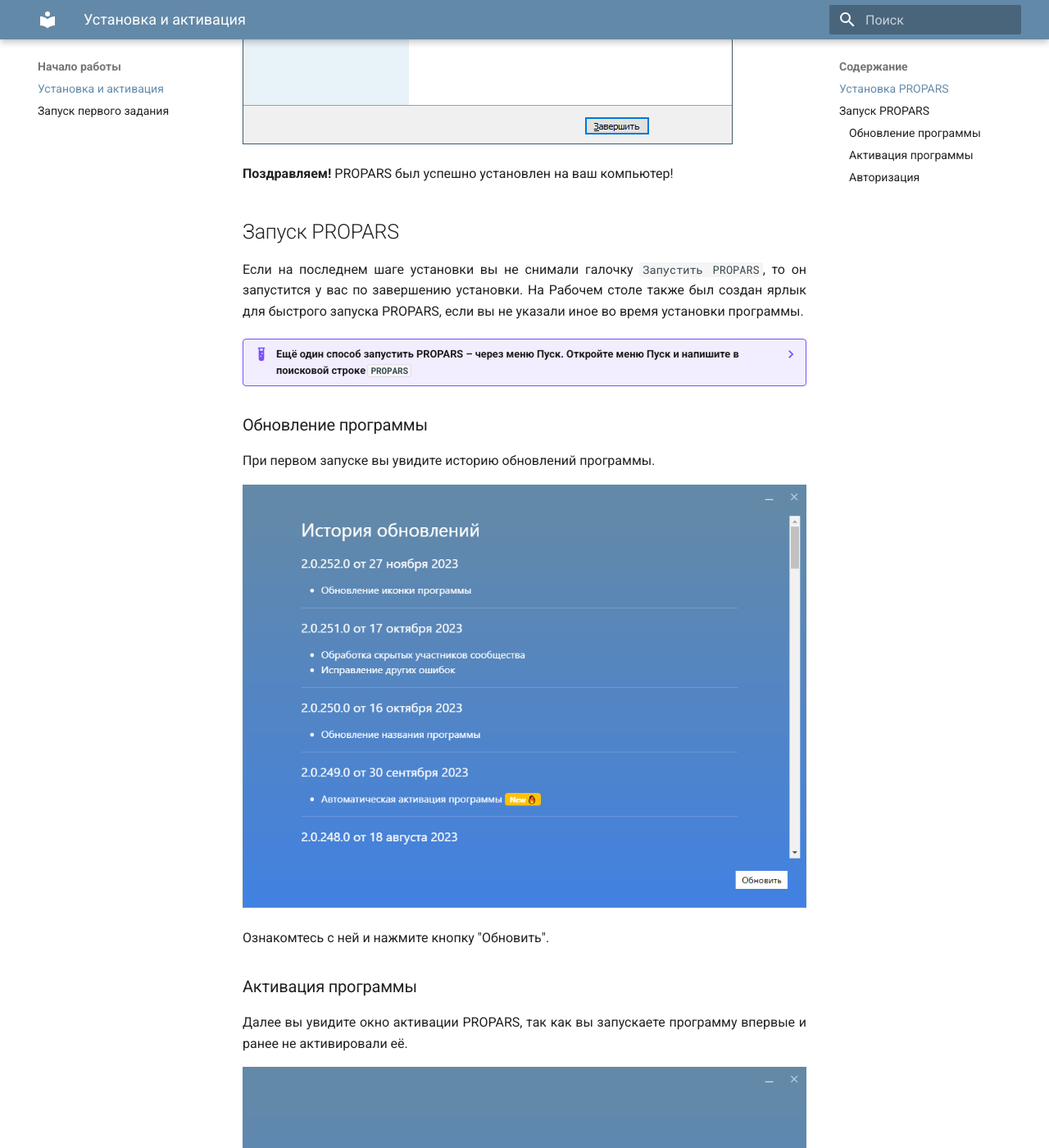
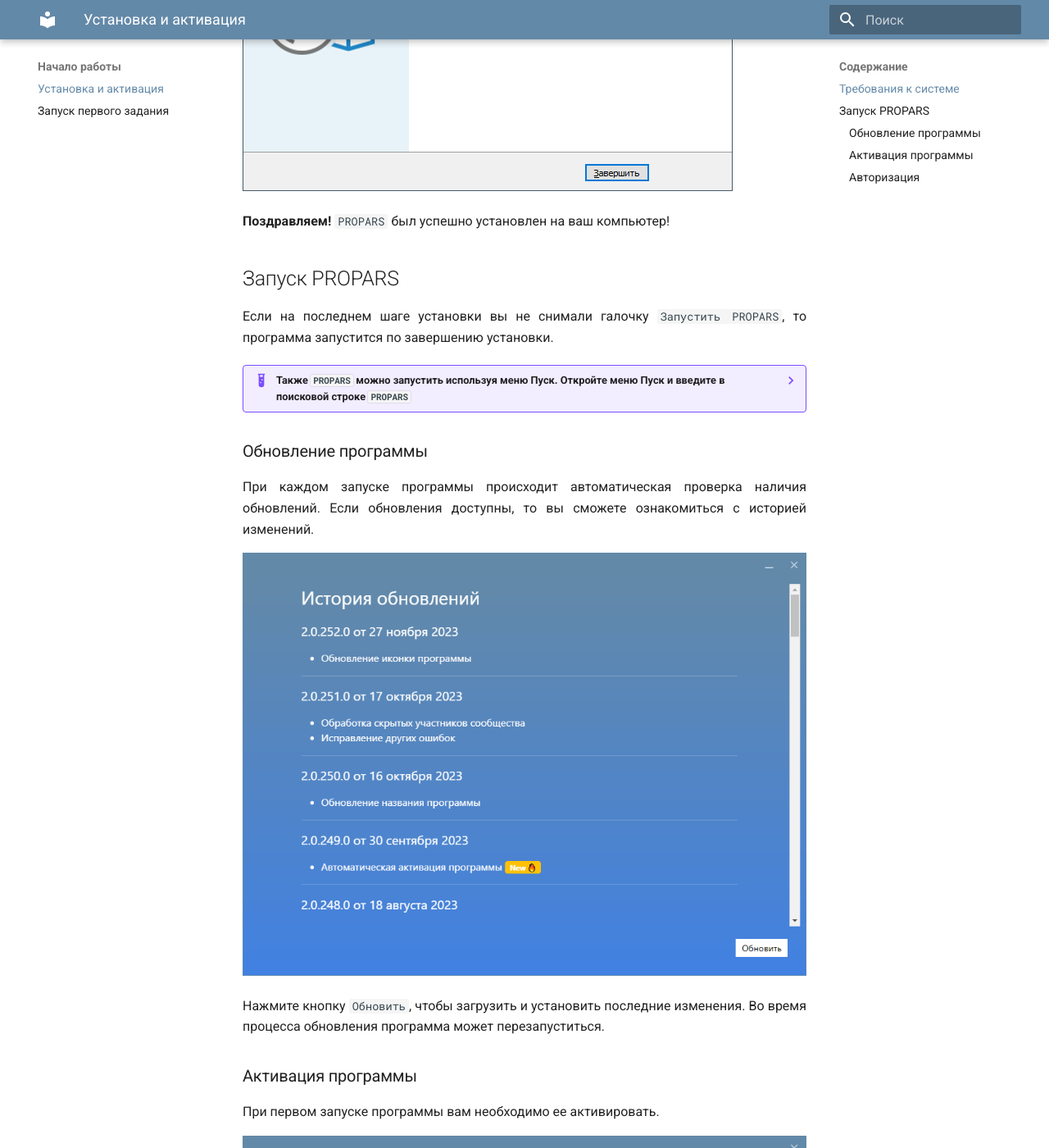
Before and after one commit to VK-Utility/docs, an MkDocs documentation site: the page built from docs/setup-and-launch/install.md, in a window 1280 px wide and 1400 px high, scrolled down 3151 px. Shown: the whole window at 82% size. Built offline with MkDocs 1.6.1 and Material for MkDocs 9.7.7, drawn with Linux system fonts in a browser that asks for light colours; some of the changed text lies outside the part shown.

Commit message:
Rewrite some parts of docs.

```diff
--- a/docs/setup-and-launch/install.md
+++ b/docs/setup-and-launch/install.md
@@ -1,38 +1,54 @@
 
 <div style="text-align: justify">
   <p>Сейчас мы поможем вам установить и активировать PROPARS.</p>
-  <p><b>Не переживайте!</b> Это займет не более 🕛 3 минут! Готовы?</p>
+  <p><b>Не переживайте!</b> Это займет не более 3 минут! Готовы?</p>
 </div>
 
-## Установка PROPARS
+## Требования к системе
+
+- 64-битная версия Windows 7 и выше
+- Минимум 2 ГБ оперативной памяти
+- Доступ в интернет
 
 <div style="text-align: justify">
-  <p>Для наиболее быстрого и простого процесса установки мы создали установщик, который установит <code>PROPARS</code> на ваш компьютер. Скачайте и запустите его.</p>
+  <p>
+    Для наиболее быстрого и простого процесса установки скачайте установщик и запустите его.
+  </p>
 </div>
 
 [:fontawesome-solid-download: Скачать установщик PROPARS :fontawesome-solid-download:](https://soft-issue.com/vku2-version/setups/propars-setup.exe){ .md-button }
 
 ??? question "Что делать, если не запускается установщик?"
-    После запуска вы можете столкнуться с предупреждением от `Windows Smart Screen`.
+    <div style="text-align: justify">
+      <p>
+      После запуска вы можете столкнуться с предупреждением от <code>Windows Smart Screen</code>.
+      </p>
+    </div>
 
     ![](../img/sm_1.png)
 
-    По скольку у нашей программы пока нет цифровой подписи, `Windows Smart Screen` блокирует её запуск. Нажмите в окне на ссылку `Подробнее`, а далее на кнопку `Выполнить в любом случае` как показано на картинке ниже.
+    <div style="text-align: justify">
+      <p>
+        Так как у нашей программы пока нет цифровой подписи, <code>Windows Smart Screen</code> блокирует её запуск. Нажмите в окне ссылку <code>Подробнее</code>, затем кнопку <code>Выполнить в любом случае</code>, как показано на картинке ниже.
+      </p>
+    </div>
 
     ![](../img/sm_2.png)
 
 <div style="text-align: justify">
-После выше указанных действий, у вас запустится установщик. На первом шаге вам необходимо выбрать папку, в которую программа будет установлена.
+  <p>
+    После выполнения вышеуказанных действий у вас запустится установщик. Теперь необходимо выбрать папку, в которую программа будет установлена.
+  </p>
 </div>
 
 ![](../img/installer_1.png)
 
-Далее название для папки программы в меню `Пуск`.
+Далее укажите название папки программы в меню `Пуск`.
 
 ![](../img/installer_2.png)
 
 <div style="text-align: justify">
-  Настройки создания ярлыка на рабочем столе (программа создаёт только один ярлык). Рекомендуем создать ярлык на рабочем столе, чтобы у вас всегда была возможность быстро запустить <code>PROPARS</code>.
+  Затем создайте ярлык программы на рабочем столе.
 </div>
 
 ![](../img/installer_3.png)
@@ -47,66 +63,79 @@
 
 <div style="text-align: justify">
   <p>
-    <b>Поздравляем!</b> PROPARS был успешно установлен на ваш компьютер!
+    <b>Поздравляем!</b> <code>PROPARS</code> был успешно установлен на ваш компьютер!
   </p>
 </div>
 
 ## Запуск PROPARS
 <div style="text-align: justify">
   <p>
-    Если на последнем шаге установки вы не снимали галочку <code>Запустить PROPARS</code>, то он запустится у вас по завершению установки.
-    На Рабочем столе также был создан ярлык для быстрого запуска PROPARS, если вы не указали иное во время установки программы.
+    Если на последнем шаге установки вы не снимали галочку <code>Запустить PROPARS</code>, то программа запустится по завершению установки.
   </p>
 </div>
 
-??? example "Ещё один способ запустить PROPARS – через меню Пуск. Откройте меню Пуск и напишите в поисковой строке `PROPARS`"
+??? example "Также <code>PROPARS</code> можно запустить используя меню Пуск. Откройте меню Пуск и введите в поисковой строке `PROPARS`"
     ![](../img/launch.png)
 
 ### Обновление программы
 
 <div style="text-align: justify">
   <p>
-    При первом запуске вы увидите историю обновлений программы.
+    При каждом запуске программы происходит автоматическая проверка наличия обновлений. Если обновления доступны, то вы сможете ознакомиться с историей изменений.
   </p>
 </div>
 
 ![](./../img/updates.png)
 
-Ознакомтесь с ней и нажмите кнопку "Обновить".
+<div style="text-align: justify">
+  <p>
+    Нажмите кнопку <code>Обновить</code>, чтобы загрузить и установить последние изменения. Во время процесса обновления программа может перезапуститься.
+  </p>
+</div>
 
 ### Активация программы
 
 <div style="text-align: justify">
   <p>
-    Далее вы увидите окно активации PROPARS, так как вы запускаете программу впервые и ранее не активировали её.
+    При первом запуске программы вам необходимо ее активировать.
   </p>
 </div>
 
 ![](./../img/activation.png)
 <div style="text-align: justify">
   <p>
-    Для активации программы введите свой адрес электронной почты и нажмите кнопку <code>Активировать программу</code>. Если всё прошло хорошо, программа отобразит сообщение об успешной активации.
+    Для активации программы введите свой email и нажмите кнопку <code>Активировать программу</code>. Если всё прошло хорошо, программа отобразит сообщение об успешной активации.
   </p>
 </div>
 
 ![](./../img/activated.png)
 
 <div style="text-align: justify">
-  <p>
-    Всё хорошо, теперь можно переходить к авторизации!
-  </p>
 </div>
 
 ### Авторизация
 
-Последний шаг, перед тем как начать пользоваться PROPARS - это авторизация в VK.
+<div style="text-align: justify">
+  <p>
+    Завершающий шаг -- это авторизация. Введите логин и пароль от вашей учетной записи ВКонтакте.
+  </p>
+</div>
 
-??? question "Для чего нужно авторизоваться в VK?"
-    Для получения списка стран, городов, школ и прочих данных необходимо выполнить авторизацию, чтобы запросить эти данные у VK. Процедура авторизации осуществляется на официальном сайте VK.
+
+??? question "Для чего используется моя учетная запись ВКонтакте?"
+    <div style="text-align: justify">
+      <p>
+        Для доступа к спискам стран, городов, школ и других данных, вам необходимо авторизоваться. Также ваша учётная запись будет использована для выполнения некоторых заданий, которые вы запускаете. Процедура авторизации осуществляется на официальном сайте ВКонтакте.
+      </p>
+    </div>
 
 ![](./../img/auth.png)
 
-После того как авторизация пройдена - вы увидите главное окно PROPARS.
+<div style="text-align: justify">
+  <p>
+    После того как авторизация пройдена, вы увидите главное окно <code>PROPARS</code>.
+  </p>
+</div>
 
 ![](./../img/main-window.png)
 
```
Also changed, not shown: docs/review.md (+11 -11 lines), docs/setup-and-launch/first-launch.md (+14 -22 lines).
